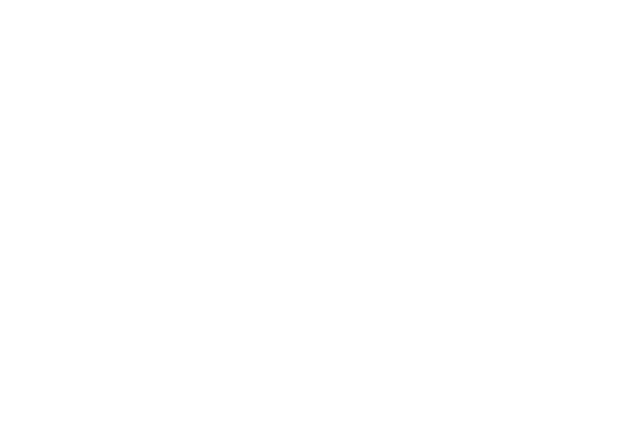
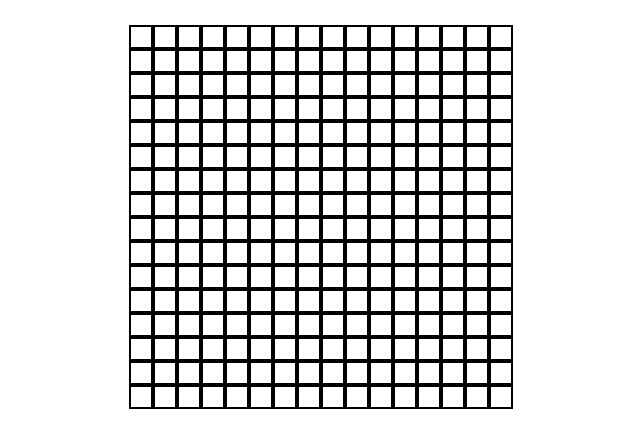
Before and after one commit to Anderson-Soaress/odin-etch-a-sketch, a plain HTML site: page index.html in a window 1280 px wide. Shown: the whole page, without its empty margins (319-959 px from the left). Drawn offline with Linux system fonts and the light colour scheme.

Commit message:
feat: Add grid.

```diff
--- a/index.html
+++ b/index.html
@@ -8,6 +8,8 @@
     <script src="javascript.js" defer></script>
 </head>
 <body>
+    <div class="container">
 
+    </div>
 </body>
 </html>
--- a/javascript.js
+++ b/javascript.js
@@ -0,0 +1,16 @@
+function game(){
+    const container = document.querySelector(".container");
+
+    for(let line = 1; line <= 16; line++){
+        const containerLine = document.createElement("div");
+        container.append(containerLine);
+
+        for(let item = 1; item <= 16; item++){
+            const lineItem = document.createElement("div");
+            lineItem.classList.add("lineItem");
+            containerLine.append(lineItem);
+        }
+    }
+}
+
+game();
--- a/style.css
+++ b/style.css
@@ -2,3 +2,15 @@
     margin: 0;
     padding: 0;
 }
+
+.container{
+    display: flex;
+    justify-content: center;
+    margin-top: 25px;
+}
+
+.lineItem{
+    border : 2px solid black;
+    height: 20px;
+    width: 20px;
+}
```
